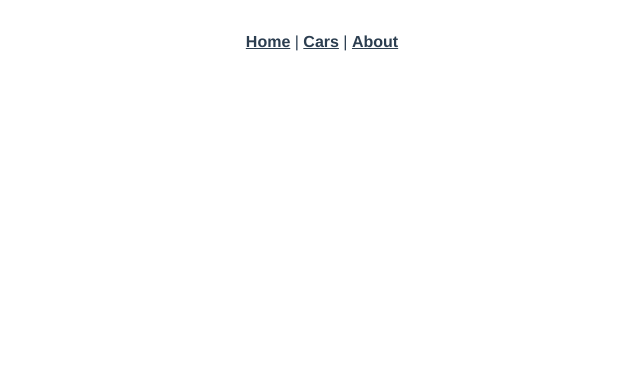
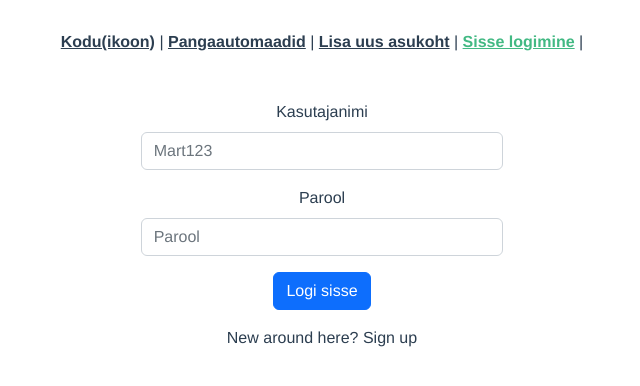
Before and after one commit to raintuur/front_bank_27, a Vue app: page /#/login in a window 1280 px wide. Shown: the top 386 px of the page, without its empty margins (318-958 px from the left). Built offline with nearby package versions, Linux system fonts and the light colour scheme.

Commit message:
FEB-4-COMPLETE

```diff
--- a/src/App.vue
+++ b/src/App.vue
@@ -1,9 +1,10 @@
 <template>
   <div id="app">
     <nav>
-      <router-link to="/">Home</router-link> |
-      <router-link to="/cars">Cars</router-link> |
-      <router-link to="/about">About</router-link>
+      <router-link to="/">Kodu(ikoon)</router-link> |
+      <router-link to="/atms">Pangaautomaadid</router-link> |
+      <router-link to="/atm/location">Lisa uus asukoht</router-link> |
+      <router-link to="/login">Sisse logimine</router-link> |
     </nav>
     <router-view/>
   </div>
--- a/src/router/index.js
+++ b/src/router/index.js
@@ -6,6 +6,7 @@ import AboutView from "@/views/AboutView.vue";
 import AtmsView from "@/views/AtmsView.vue";
 import AtmLocationView from "@/views/AtmLocationView.vue";
 import LibrariesView from "@/views/LibrariesView.vue";
+import LoginView from "@/views/LoginView.vue";
 
 Vue.use(VueRouter)
 
@@ -14,6 +15,11 @@ const routes = [
     path: '/libraries',
     name: 'librariesRoute',
     component: LibrariesView
+  },
+  {
+    path: '/login',
+    name: 'login',
+    component: LoginView
   },
   {
     path: '/atm/location',
--- a/src/views/AtmsView.vue
+++ b/src/views/AtmsView.vue
@@ -1,5 +1,7 @@
 <template>
   <div>
+
+    {{roleType}}
     <!-- ROW 1   -->
     <div class="row justify-content-center">
 
@@ -27,7 +29,7 @@ export default {
   components: {AtmLocationsTable, CitiesDropdown},
   data: function () {
     return {
-
+      roleType: sessionStorage.getItem('roleType')
     }
   },
   methods: {
--- a/src/views/LoginView.vue
+++ b/src/views/LoginView.vue
@@ -1,6 +1,22 @@
 <template>
-<div>
+<div class="row justify-content-center">
 
+  <div class="col-4">
+    <form class="px-4 py-3">
+      <div class="mb-3">
+        <label class="form-label">Kasutajanimi</label>
+        <input v-model="username" type="text" class="form-control" placeholder="Mart123">
+      </div>
+      <div class="mb-3">
+        <label class="form-label">Parool</label>
+        <input v-model="password" type="password" class="form-control" placeholder="Parool">
+      </div>
+      <button v-on:click="login" type="submit" class="btn btn-primary">Logi sisse</button>
+    </form>
+    <div class="dropdown-divider"></div>
+    <a class="dropdown-item" href="#">New around here? Sign up</a>
+
+  </div>
 
 
 </div>
@@ -8,7 +24,37 @@
 
 <script>
 export default {
-  name: "LoginView"
+  name: "LoginView",
+  data: function () {
+    return {
+      username: '',
+      password: ''
+    }
+  },
+  methods: {
+    login: function () {
+      this.$http.get("/login", {
+            params: {
+              username: this.username,
+              password: this.password
+            }
+          }
+      ).then(response => {
+        let userId = response.data.userId;
+        let roleType = response.data.roleType;
+
+        sessionStorage.setItem('userId', userId)
+        sessionStorage.setItem('roleType', roleType)
+        localStorage.setItem('lang', 'EST')
+
+        this.$router.push({name: 'atmsRoute'})
+
+        console.log(response.data)
+      }).catch(error => {
+        console.log(error)
+      })
+    },
+  }
 }
 </script>
 
```
